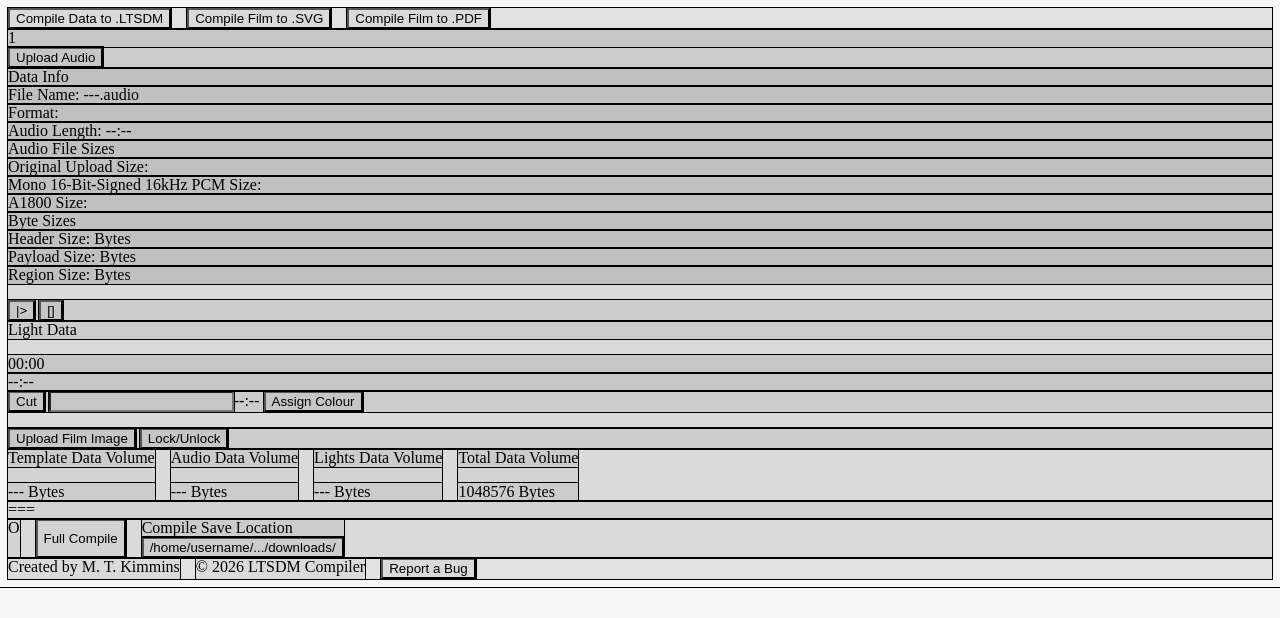
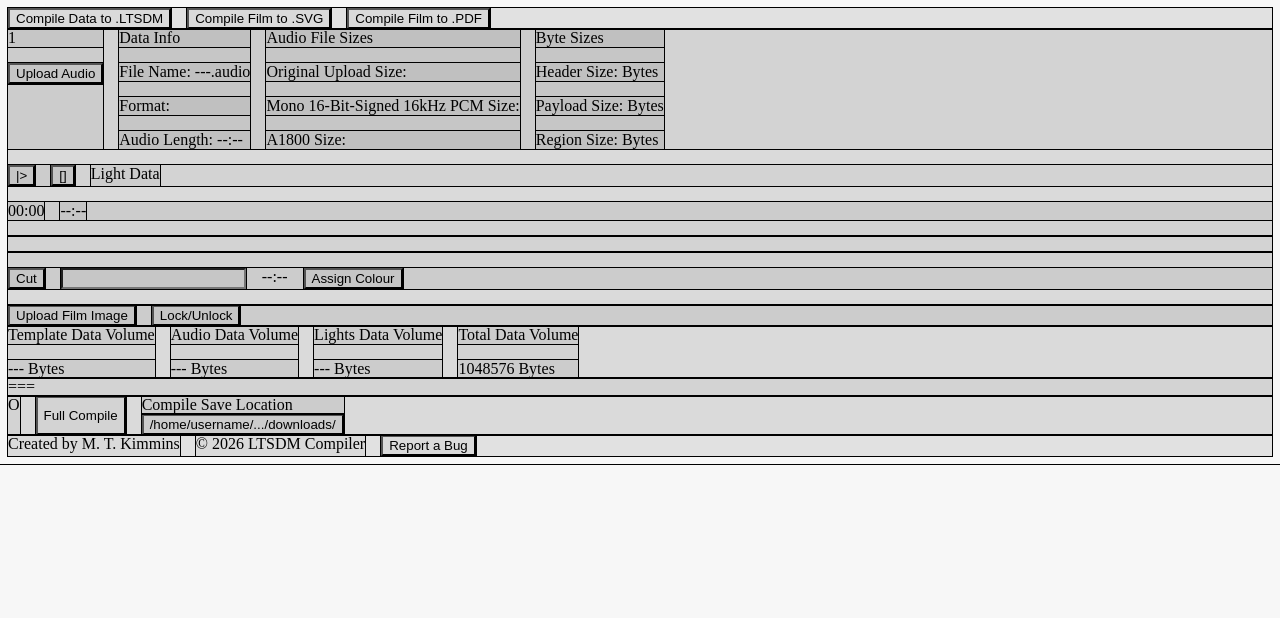
Before and after one commit to mtkimmins/LTSDM-modder, a plain HTML site: page web/index.html in a window 1280 px wide. Drawn offline with Linux system fonts and the light colour scheme.

Commit message:
index.html fixed duplicate class attributes

```diff
--- a/web/index.html
+++ b/web/index.html
@@ -20,26 +20,26 @@
                 <!--populate with 12 frames as children here-->
                 <div id="frame" class="v-split">
 
-                    <div class="information-container" class="h-split">
-                        <div class="id-col" class="v-split">
+                    <div class="information-container h-split">
+                        <div class="id-col v-split">
                             <div class="frame-number">1</div>
                             <button class="audio-upload-button">Upload Audio</button>
                             <input class="audio-input" type="file" accept=".wav" hidden>
                         </div>
-                        <div class="info-col" class="h-split">
-                            <div class="data-info-col" class="v-split">
+                        <div class="info-col h-split">
+                            <div class="data-info-col v-split">
                                 <div class="data-info-col-title">Data Info</div>
                                 <div class="file-name">File Name: ---.audio</div>
                                 <div class="format">Format: </div>
                                 <div class="audio-length">Audio Length: --:--</div>
                             </div>
-                            <div class="1-size-col" class="v-split">
+                            <div class="1-size-col v-split">
                                 <div class="1-size-col-title">Audio File Sizes</div>
                                 <div class="og-size">Original Upload Size: </div>
                                 <div class="std-pcm-size">Mono 16-Bit-Signed 16kHz PCM Size: </div>
                                 <div class="a1800-size">A1800 Size: </div>
                             </div>
-                            <div class="2-size-col" class="v-split">
+                            <div class="2-size-col v-split">
                                 <div class="2-size-col-title">Byte Sizes</div>
                                 <div class="header-size">Header Size: Bytes</div>
                                 <div class="payload-size">Payload Size: Bytes</div>
@@ -48,22 +48,22 @@
                         </div>
                     </div>
 
-                    <div class="audio-playback-row" class="h-split">
-                        <div class="play-buttons-col" class="h-split">
-                            <button id="play-button">|></button>
-                            <button id="stop-button">[]</button>
+                    <div class="audio-playback-row h-split">
+                        <div class="play-buttons-col h-split">
+                            <button class="play-button">|></button>
+                            <button class="stop-button">[]</button>
                         </div>
                         <div class="light-title">Light Data</div>
                     </div>
 
-                    <div class="light-mixer-container" class="v-split">
-                        <div class="overall-times" class="h-split">
+                    <div class="light-mixer-container v-split">
+                        <div class="overall-times h-split">
                             <div class="time-start">00:00</div>
                             <div class="time-end">--:--</div>
                         </div>
-                        <div class="segments-display" class="h-scroll"></div>
+                        <div class="segments-display h-scroll"></div>
                         <div class="overall-slider"></div>
-                        <div class="utility-row" class="h-split">
+                        <div class="utility-row h-split">
                             <button class="cut-button">Cut</button>
                             <input class="current-time" type="text">--:--</input>
                             <button class="assign-colour-button">Assign Colour</button>
@@ -76,15 +76,12 @@
                                 <div class="image-viewport"></div>
                             </div>
                         </div>
-                        <div class="image-buttons" class="h-split">
+                        <div class="image-buttons h-split">
                             <button class="image-upload-button">Upload Film Image</button>
                             <button class="image-edit-button">Lock/Unlock</button>
                         </div>
                     </div>
-
                 </div>
-
-
             </div>
 
             <!--this is sticky to the bottom and shows data room, progress, and the ability to fully compile everything-->
```
